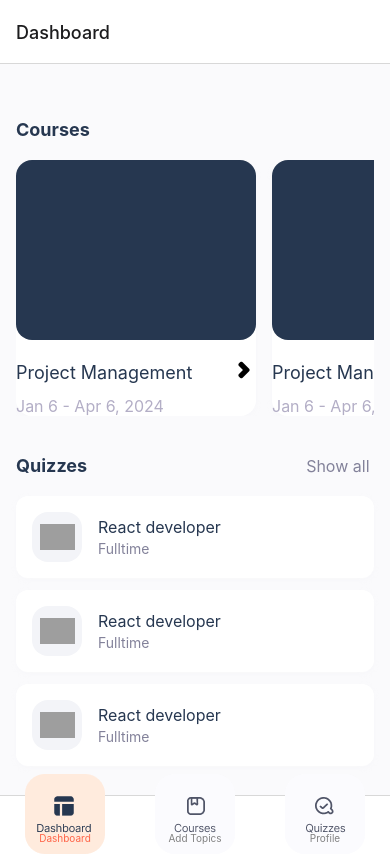
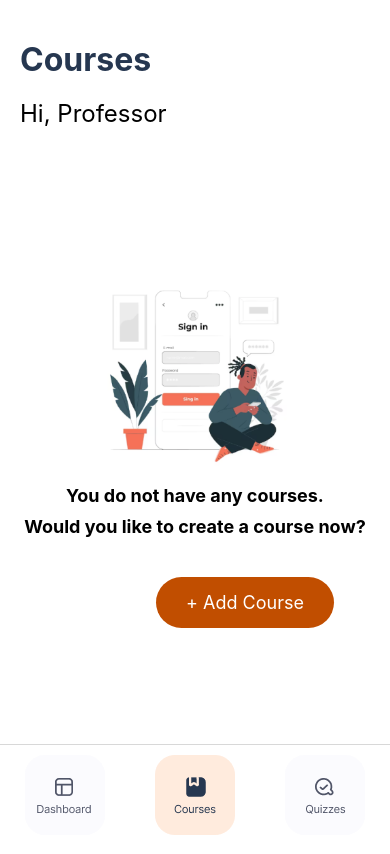
Before and after one commit to Team-Cosmos-WMDD-4985/cosmos-frontend, a React Native app: screen /Courses in a window 390 px wide. Built offline with nearby package versions, Linux system fonts and the light colour scheme; grey boxes are pictures that could not be loaded.

Commit message:
Course page

```diff
--- a/src/screens/CoursesScreen.js
+++ b/src/components/courses/CoursesScreen.js
@@ -1,5 +1,6 @@
 import React from 'react';
 import { View, Text, StyleSheet, Image, TouchableOpacity, SafeAreaView } from 'react-native';
+import { COLORS, icons, images, SIZES } from "./../../constants";
 
 function CoursesScreen({ navigation }) {
   const hasCourses = false;
@@ -8,28 +9,26 @@ function CoursesScreen({ navigation }) {
     <SafeAreaView style={styles.container}>
       <View style={styles.header}>
         <Text style={styles.headerTitle}>Courses</Text>
-        <Image source={require('./path-to-your-profile-image.jpg')} style={styles.profileImage} />
       </View>
       <Text style={styles.greeting}>Hi, Professor</Text>
 
       {hasCourses ? (
-        // If there are courses, display them here
         <View>
           {/* List of courses */}
         </View>
       ) : (
         // This will display if there are no courses
         <View style={styles.noCoursesContainer}>
-          <Image source={require('./path-to-illustration.jpg')} style={styles.illustration} />
-          <Text style={styles.noCoursesText}>You did not have any courses.</Text>
-          <Text style={styles.noCoursesPrompt}>Would you like to create a course now?</Text>
+          <Image source={images.noCourse} style={styles.illustration} />
+          <Text style={styles.noCoursesText}>You do not have any courses.</Text>
+          <Text style={styles.noCoursesText}>Would you like to create a course now?</Text>
+
           <TouchableOpacity style={styles.addButton} onPress={() => navigation.navigate('CreateCourse')}>
             <Text style={styles.addButtonText}>+ Add Course</Text>
           </TouchableOpacity>
         </View>
       )}
 
-      {/* Bottom navigation goes here */}
     </SafeAreaView>
   );
 }
@@ -43,12 +42,13 @@ const styles = StyleSheet.create({
     flexDirection: 'row',
     justifyContent: 'space-between',
     alignItems: 'center',
+    paddingTop: 40,
     paddingHorizontal: 20,
-    paddingTop: 20,
   },
   headerTitle: {
-    fontSize: 24,
+    fontSize: SIZES.xxLarge,
     fontWeight: 'bold',
+    color: COLORS.primary,
   },
   profileImage: {
     width: 40,
@@ -56,7 +56,7 @@ const styles = StyleSheet.create({
     borderRadius: 20,
   },
   greeting: {
-    fontSize: 20,
+    fontSize: SIZES.xLarge,
     marginHorizontal: 20,
     marginTop: 20,
     marginBottom: 30,
@@ -73,25 +73,22 @@ const styles = StyleSheet.create({
     resizeMode: 'contain',
   },
   noCoursesText: {
-    fontSize: 18,
-    textAlign: 'center',
-    marginTop: 20,
-  },
-  noCoursesPrompt: {
-    fontSize: 16,
-    color: 'gray',
+    fontSize: SIZES.large,
     textAlign: 'center',
     marginTop: 10,
+    fontWeight: 'bold'
   },
   addButton: {
-    backgroundColor: 'orange',
+    backgroundColor: COLORS.button,
     paddingVertical: 15,
     paddingHorizontal: 30,
     borderRadius: 30,
-    marginTop: 20,
+    marginTop: 40,
+    alignItems: 'flex-end',
+    marginLeft: 100,
   },
   addButtonText: {
-    fontSize: 18,
+    fontSize: SIZES.large,
     color: '#fff',
     textAlign: 'center',
   },
--- a/src/components/dashboard/dashboard.js
+++ b/src/components/dashboard/dashboard.js
@@ -1,7 +1,8 @@
 import { useState } from "react";
-import { View, Text, ScrollView, SafeAreaView } from "react-native";
+import { View, Text, ScrollView, SafeAreaView, StyleSheet, Image } from "react-native";
+import {  icons, images } from "./../../constants";
 
-import { COLORS, icons, images, SIZES   } from "./../../constants";
+import { SIZES, WEIGHT, COLORS } from "./../../constants/theme";
 
 import QuizList from "./../home/QuizList";
 import CourseList from "./../home/CourseList"
@@ -9,17 +10,25 @@ import CourseList from "./../home/CourseList"
 const Home = () => {
 
     return (
-        <SafeAreaView style={{ flex: 1, backgroundColor: COLORS.lightWhite}} >
+        <SafeAreaView style={{
+            flex: 1, backgroundColor: COLORS.lightWhite
+        }} >
 
             <ScrollView showsVerticalScrollIndicator={false}>
                 <View
-                    style= {{
+                    style={{
                         flex: 1,
                         padding: SIZES.medium
+
                     }}
                 >
-                    <CourseList/>
-                    <QuizList/>
+                    <View style={styles.header}>
+                        <Text style={styles.headerText}>Dashboard</Text>
+                        <Image source={images.profile} style={styles.profileImage} />
+                    </View>
+                    <Text style={styles.greeting}>Hey, Kristen</Text>
+                    <CourseList />
+                    <QuizList />
                 </View>
 
             </ScrollView>
@@ -27,5 +36,23 @@ const Home = () => {
         </SafeAreaView>
     )
 }
+const styles = StyleSheet.create({
+    header: {
+        flexDirection: 'row',
+        justifyContent: 'space-between',
+        alignItems: 'center',
+        paddingTop: 20,
+    },
+    headerText: {
+        fontSize: SIZES.xxLarge,
+        fontWeight: 'bold',
+        color: COLORS.primary,
+    },
+    profileImage: {
+        width: 40,
+        height: 40,
+        borderRadius: 20,
+    },
+})
 
 export default Home;
--- a/src/constants/images.js
+++ b/src/constants/images.js
@@ -1,4 +1,7 @@
 import profile from "../assets/images/kemal.jpg"
+import noCourse from "../assets/images/noCourse.png"
+
 export default {
-  profile : profile ,
+  profile: profile,
+  noCourse: noCourse,
 };
--- a/src/constants/theme.js
+++ b/src/constants/theme.js
@@ -8,6 +8,7 @@ const COLORS = {
 
   white: "#F3F4F8",
   lightWhite: "#FAFAFC",
+  button: "#C14E00",
 };
 
 const FONT = {
@@ -28,6 +29,7 @@ const SIZES = {
   xLarge: 24,
   xxLarge: 32,
 };
+
 
 const SHADOWS = {
   small: {
--- a/src/screens/MinTabScreen.js
+++ b/src/screens/NavigationBar.js
@@ -2,17 +2,18 @@ import React from 'react';
 import { createNativeStackNavigator } from '@react-navigation/native-stack';
 import { createBottomTabNavigator } from '@react-navigation/bottom-tabs';
 import { Image } from 'react-native';
-import { icons } from "./../constants";
+import { icons } from "../constants";
 
 
-import AddingTopicsForQuizGeneration from "./../components/quiz/AddingTopicsForQuizGeneration";
-import Dashboard from "./../components/dashboard/dashboard";
+import AddingTopicsForQuizGeneration from "../components/quiz/AddingTopicsForQuizGeneration";
+import Dashboard from "../components/dashboard/dashboard";
+import CoursesScreen from "../components/courses/CoursesScreen";
 
 const Stack = createNativeStackNavigator();
 const Tab = createBottomTabNavigator();
 
 // Bottom Tabs
-function MainTabScreen() {
+function NavigationBar() {
     return (
         <Tab.Navigator
             screenOptions={({ route }) => ({
@@ -21,9 +22,9 @@ function MainTabScreen() {
 
                     if (route.name === 'Dashboard') {
                         iconName = focused ? icons.dashboard_active : icons.dashboard_inactive;
-                    } else if (route.name === 'Add Topics') {
+                    } else if (route.name === 'Courses') {
                         iconName = focused ? icons.course_active : icons.course_inactive;
-                    } else if (route.name === 'Profile') {
+                    } else if (route.name === 'quizzes') {
                         iconName = focused ? icons.quiz_active : icons.quiz_inactive;
                     }
 
@@ -31,14 +32,18 @@ function MainTabScreen() {
                 },
                 tabBarActiveTintColor: 'tomato',
                 tabBarInactiveTintColor: 'gray',
+                tabBarStyle: { height: 100 },
+                tabBarShowLabel: false,
+                headerShown: false,
+
             })}
         >
             <Tab.Screen name="Dashboard" component={Dashboard} />
-            <Tab.Screen name="Add Topics" component={AddingTopicsForQuizGeneration} />
-            <Tab.Screen name="Profile" component={Dashboard} />
+            <Tab.Screen name="Courses" component={CoursesScreen} />
+            <Tab.Screen name="quizzes" component={AddingTopicsForQuizGeneration} />
         </Tab.Navigator>
     );
 }
 
 
-export default MainTabScreen;
+export default NavigationBar;
--- a/src/stack/AppStack.js
+++ b/src/stack/AppStack.js
@@ -13,7 +13,7 @@ import Signup from '../screens/signup'
 import AddingTopicsForQuizGeneration from "./../components/quiz/AddingTopicsForQuizGeneration";
 import Dashboard from "./../components/dashboard/dashboard";
 import DashboardHeader from "./../common/header";
-import MainTabScreen from "../screens/MinTabScreen"
+import NavigationBar from "../screens/NavigationBar"
 
 const Stack = createNativeStackNavigator();
 const Tab = createBottomTabNavigator();
@@ -48,21 +48,15 @@ function AppStack() {
 
         <Stack.Screen
           name="Main"
-          component={MainTabScreen}
+          component={NavigationBar}
           options={{ headerShown: false }}
         />
-        {/* Uncomment these if you want these screens outside of the bottom tabs */}
-        {/* <Stack.Screen name="Welcome" component={Welcome} options={{ headerShown: false }} />
-        <Stack.Screen name="Login" component={Login} options={{ headerShown: false }} />
-        <Stack.Screen name="Signup" component={Signup} options={{ headerShown: false }} /> */}
+        <Stack.Screen
+          name="Dashboard" component={Dashboard}
+          options={{ headerShown: false }}
+        />
 
 
-        <Stack.Screen name="Dashboard" component={Dashboard}
-          options={
-            {
-              headerShown: false
-            }
-          } />
       </Stack.Navigator>
     </NavigationContainer>
   );
```
Also changed, not shown: src/assets/images/noCourse.png (added), src/components/courses/AddCourse.js (added), src/screens/Dashboard-notused.js (renamed from src/screens/Dashboard.js).
